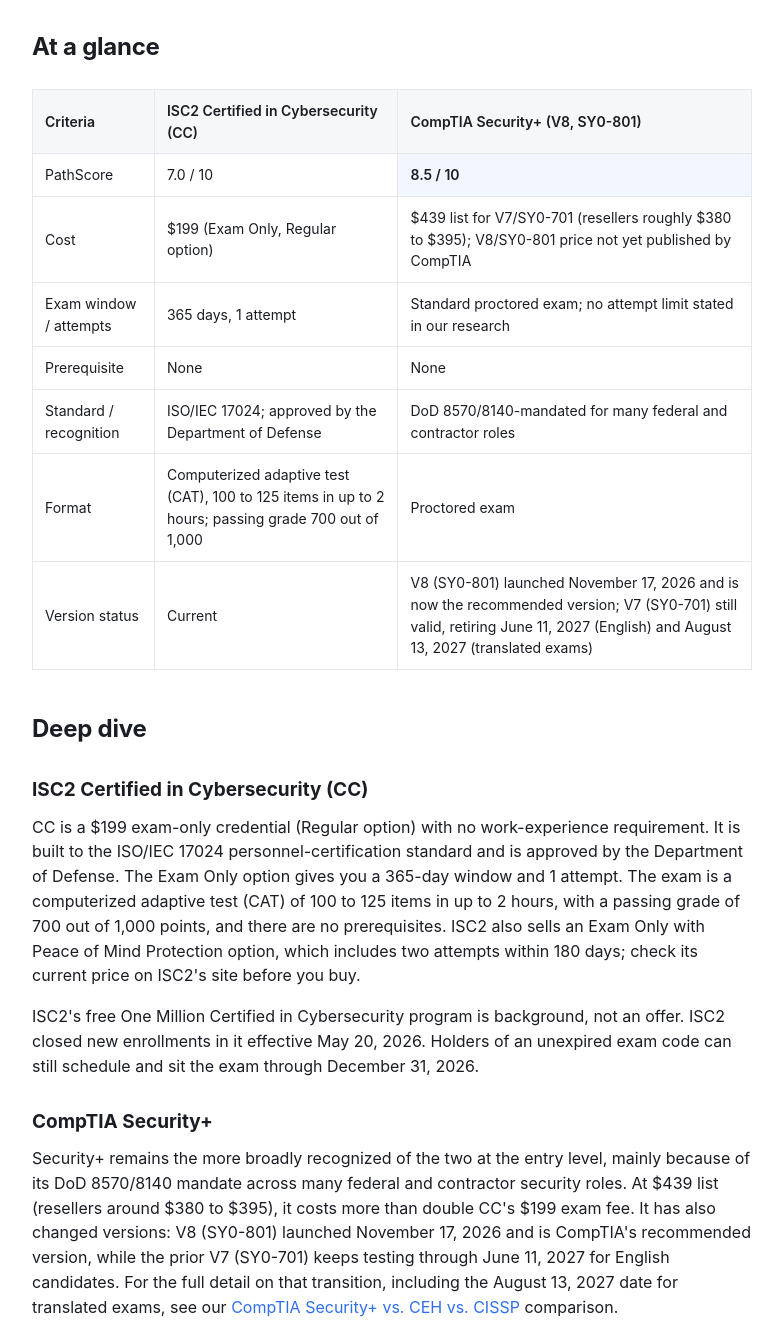
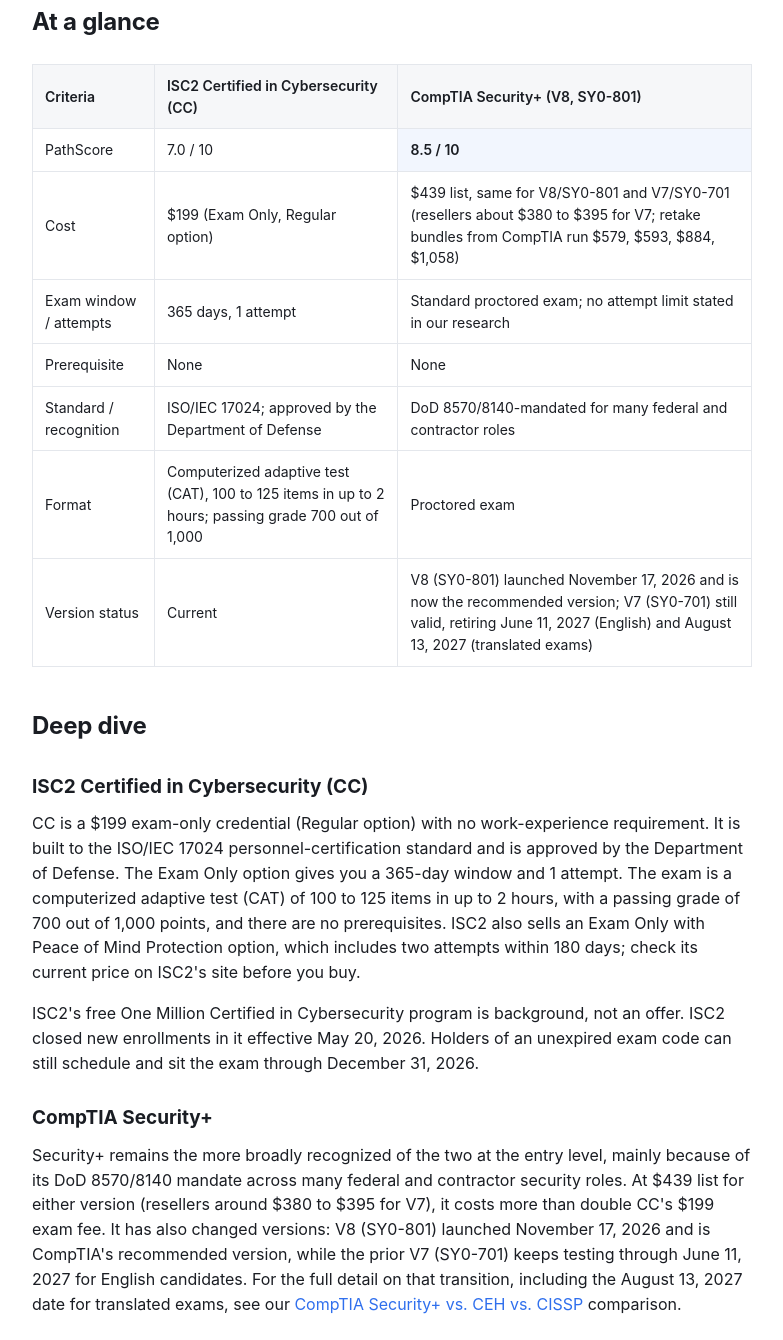
Before and after one commit to Doleha/pathscore-site, a plain HTML site: page isc2-cc-vs-security-plus-certs-comparison.html in a window 1280 px wide. Shown: the part 1540-2880 px from the top of the page, without its empty margins (248-1031 px from the left). Drawn offline with Linux system fonts and the light colour scheme.

Commit message:
ISC2 CC page: same $439 list price for V8 and V7, add CompTIA retake bundle prices
Co-Authored-By: Claude Haiku 5.5 <noreply@anthropic.com>

```diff
--- a/isc2-cc-vs-security-plus-certs-comparison.html
+++ b/isc2-cc-vs-security-plus-certs-comparison.html
@@ -76,7 +76,7 @@
   </div>
 
   <h2 id="quick-verdict">Quick verdict</h2>
-  <p>Tightest budget and want the cheapest way to prove you know the basics? Take ISC2 Certified in Cybersecurity (CC) at $199. Need a credential that satisfies DoD 8570/8140 for a federal or contractor role, or want the more broadly recognized entry-level cert? Take CompTIA Security+, now on V8 (exam code SY0-801). The confirmed $439 list price is for the prior V7 (SY0-701); CompTIA has not published a V8 price yet. The two are not mutually exclusive: many readers take CC first as a cheaper on-ramp, then Security+ once they are ready for the bigger exam fee.</p>
+  <p>Tightest budget and want the cheapest way to prove you know the basics? Take ISC2 Certified in Cybersecurity (CC) at $199. Need a credential that satisfies DoD 8570/8140 for a federal or contractor role, or want the more broadly recognized entry-level cert? Take CompTIA Security+, now on V8 (exam code SY0-801). CompTIA lists the same $439 price for V8 (SY0-801) as for the prior V7 (SY0-701). The two are not mutually exclusive: many readers take CC first as a cheaper on-ramp, then Security+ once they are ready for the bigger exam fee.</p>
 
   <p><strong>Update: Security+ V8 is now live.</strong> V8 (SY0-801) launched November 17, 2026 and is CompTIA's recommended version. The prior version, V7 (SY0-701), remains valid and keeps testing through June 11, 2027 for English candidates (August 13, 2027 for translated exams). For the full version-transition detail, see our <a href="./security-certs-comparison.html">CompTIA Security+ vs. CEH vs. CISSP</a> comparison.</p>
 
@@ -98,7 +98,7 @@
     </thead>
     <tbody>
       <tr><td>PathScore</td><td>7.0 / 10</td><td class="winner">8.5 / 10</td></tr>
-      <tr><td>Cost</td><td>$199 (Exam Only, Regular option)</td><td>$439 list for V7/SY0-701 (resellers roughly $380 to $395); V8/SY0-801 price not yet published by CompTIA</td></tr>
+      <tr><td>Cost</td><td>$199 (Exam Only, Regular option)</td><td>$439 list, same for V8/SY0-801 and V7/SY0-701 (resellers about $380 to $395 for V7; retake bundles from CompTIA run $579, $593, $884, $1,058)</td></tr>
       <tr><td>Exam window / attempts</td><td>365 days, 1 attempt</td><td>Standard proctored exam; no attempt limit stated in our research</td></tr>
       <tr><td>Prerequisite</td><td>None</td><td>None</td></tr>
       <tr><td>Standard / recognition</td><td>ISO/IEC 17024; approved by the Department of Defense</td><td>DoD 8570/8140-mandated for many federal and contractor roles</td></tr>
@@ -113,7 +113,7 @@
   <p>ISC2's free One Million Certified in Cybersecurity program is background, not an offer. ISC2 closed new enrollments in it effective May 20, 2026. Holders of an unexpired exam code can still schedule and sit the exam through December 31, 2026.</p>
 
   <h3>CompTIA Security+</h3>
-  <p>Security+ remains the more broadly recognized of the two at the entry level, mainly because of its DoD 8570/8140 mandate across many federal and contractor security roles. At $439 list (resellers around $380 to $395), it costs more than double CC's $199 exam fee. It has also changed versions: V8 (SY0-801) launched November 17, 2026 and is CompTIA's recommended version, while the prior V7 (SY0-701) keeps testing through June 11, 2027 for English candidates. For the full detail on that transition, including the August 13, 2027 date for translated exams, see our <a href="./security-certs-comparison.html">CompTIA Security+ vs. CEH vs. CISSP</a> comparison.</p>
+  <p>Security+ remains the more broadly recognized of the two at the entry level, mainly because of its DoD 8570/8140 mandate across many federal and contractor security roles. At $439 list for either version (resellers around $380 to $395 for V7), it costs more than double CC's $199 exam fee. It has also changed versions: V8 (SY0-801) launched November 17, 2026 and is CompTIA's recommended version, while the prior V7 (SY0-701) keeps testing through June 11, 2027 for English candidates. For the full detail on that transition, including the August 13, 2027 date for translated exams, see our <a href="./security-certs-comparison.html">CompTIA Security+ vs. CEH vs. CISSP</a> comparison.</p>
 
   <h2 id="pros-cons">Pros &amp; cons</h2>
   <div class="pros-cons">
```
